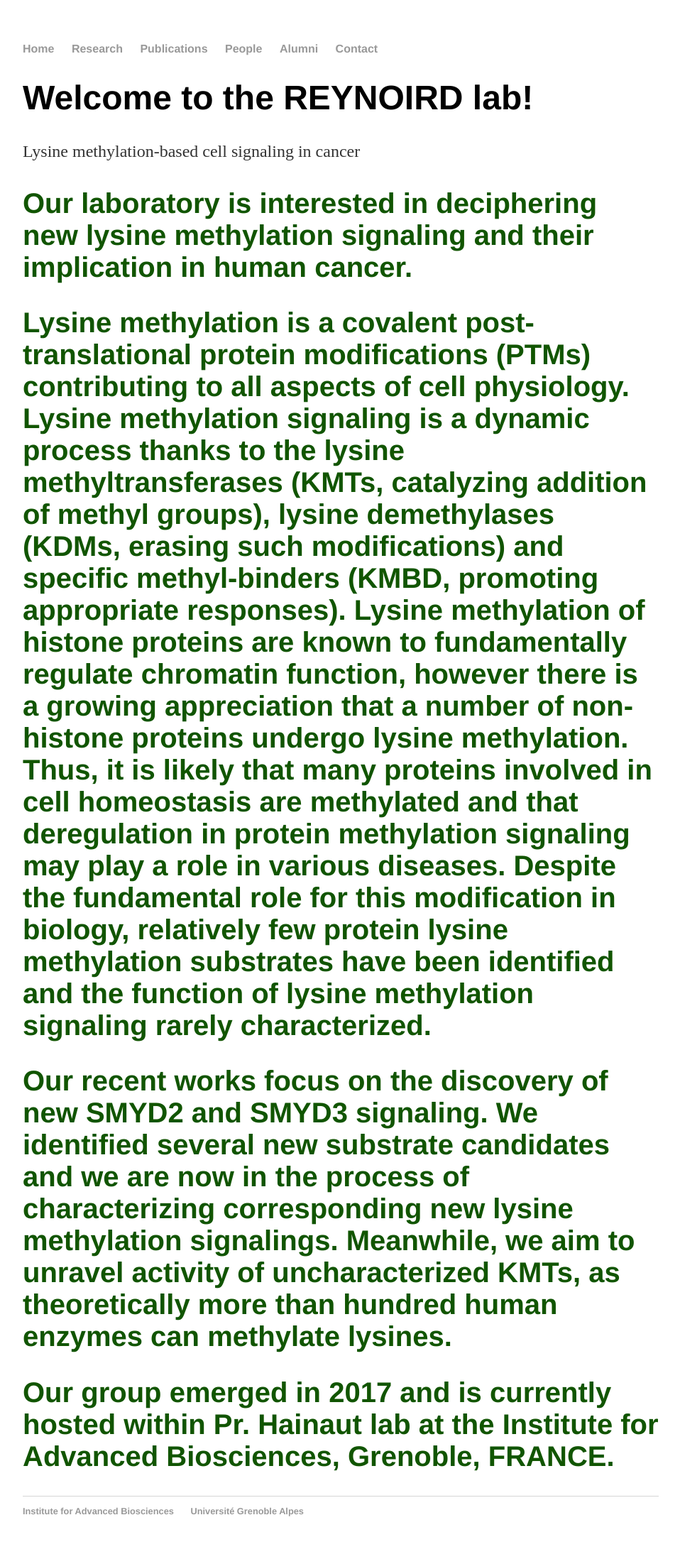
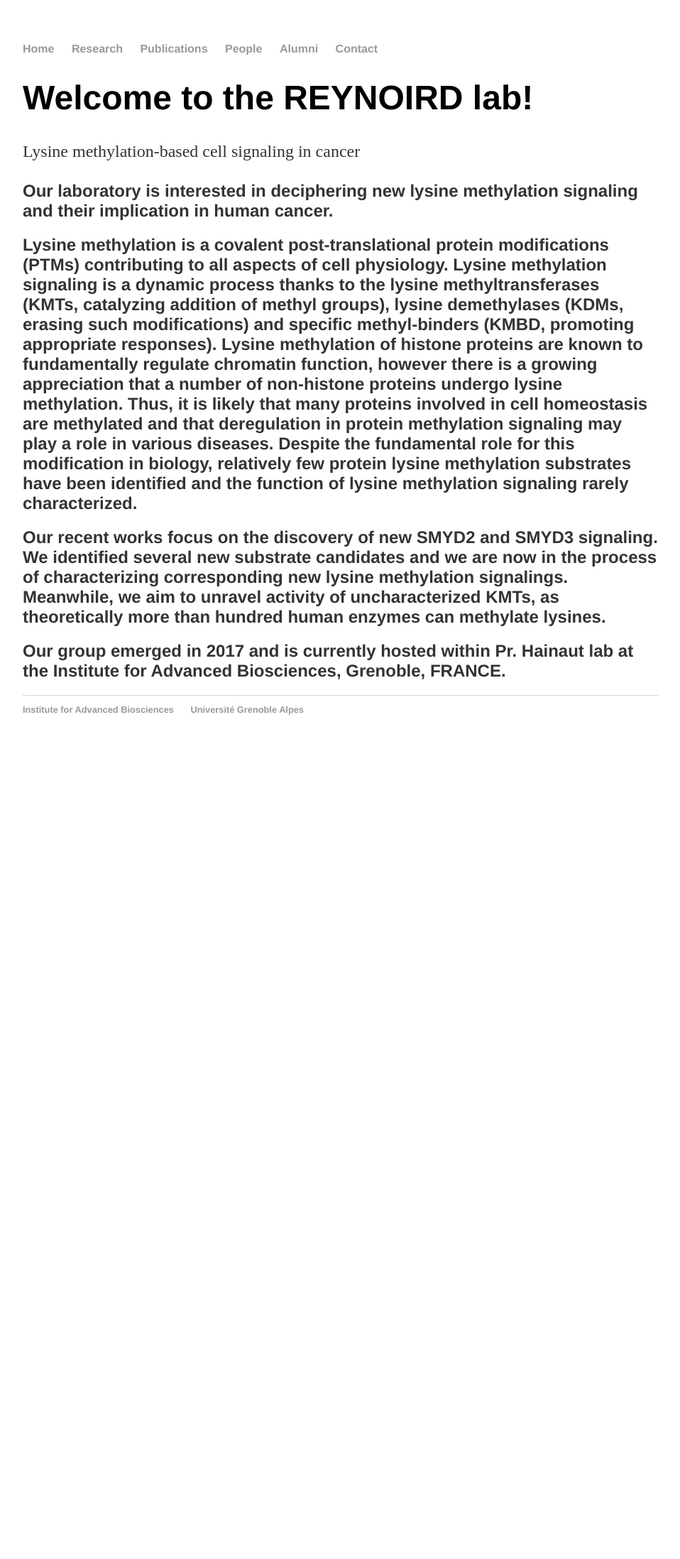
Before and after one commit to Reynoird-Lab/Reynoird-lab.github.io, a Jekyll site: the page built from index.html, in a window 1280 px wide. Shown: the whole page at 71% size, without its empty margins (160-1118 px from the left). Built offline with Jekyll 4.4.1, drawn with Linux system fonts in a browser that asks for light colours; Markdown is read by kramdown in place of the engine named in the settings; after the commit the page ends 1067 px from its top, so only the background shows below that.

Commit message:
Update main.css

```diff
--- a/css/main.css
+++ b/css/main.css
@@ -24,9 +24,9 @@ h1 {
     font-family:'Helvetica', 'Arial', 'Sans-Serif';
 }
 h2 {
-    font-size: 2.5em;
+    font-size: 1.5em;
     font-family:'Helvetica', 'Arial', 'Sans-Serif';
-    color: #150;
+    color: #333;
 }
 p {
     font-size: 1.5em;
```
